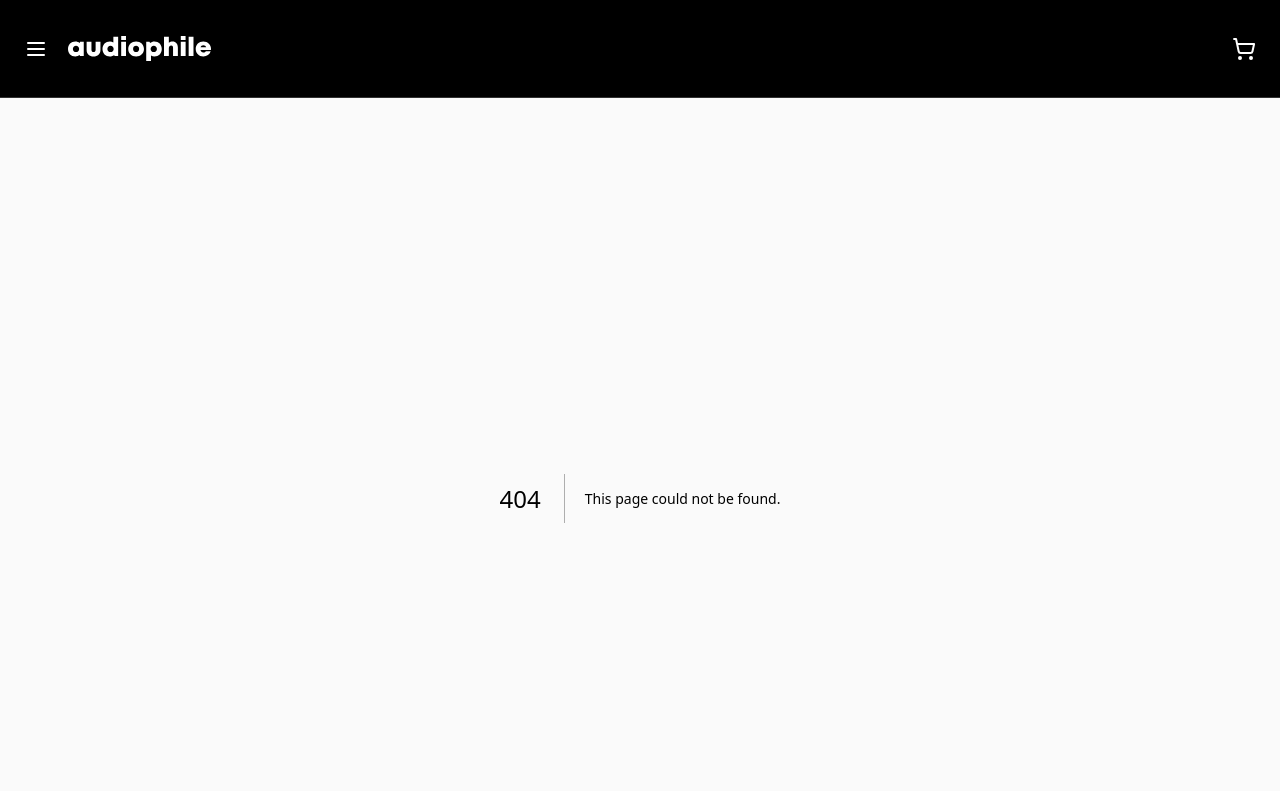
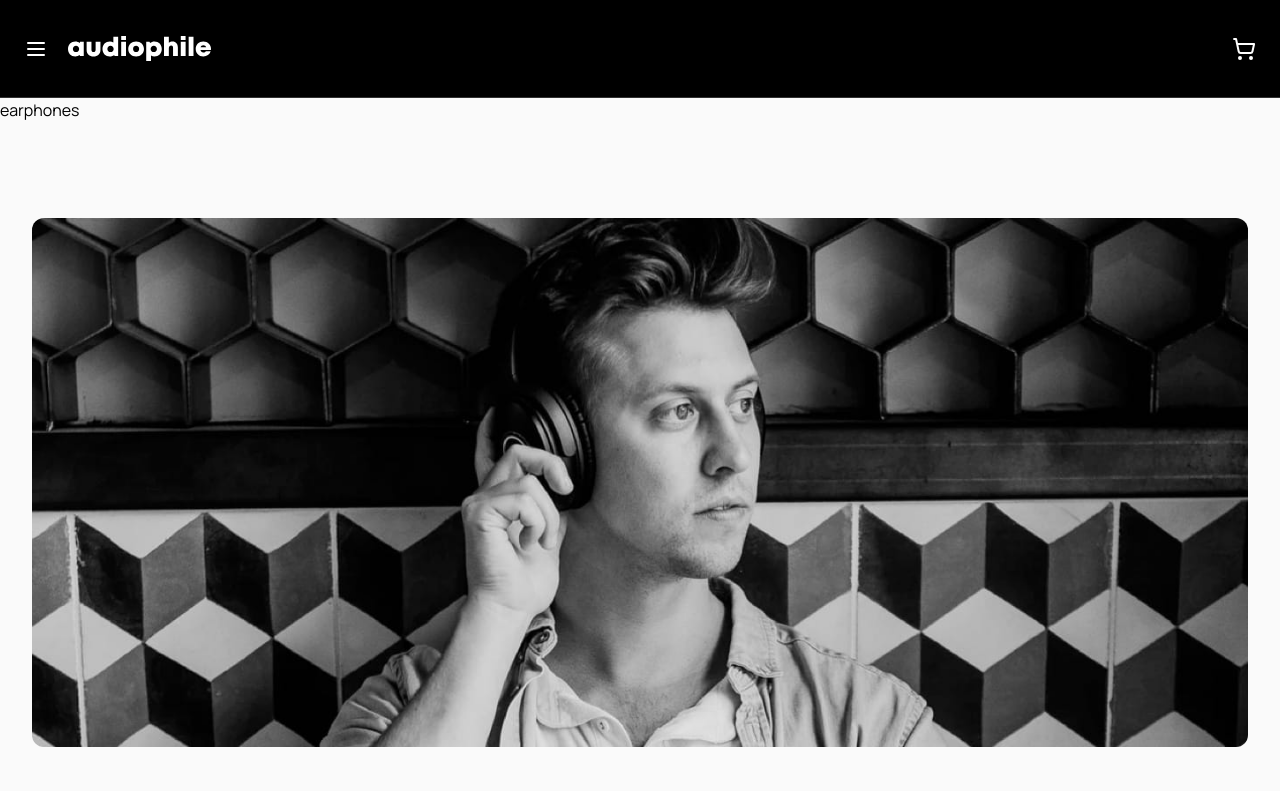
Before and after one commit to Briuwu/audiophile, a Next.js app: page /earphones in a window 1280 px wide. Before the commit this address had no page. Shown: the top 791 px of the page. Built offline with nearby package versions, Linux system fonts and the light colour scheme.

Commit message:
add the dynamic product page.

```diff
--- /dev/null
+++ b/app/[product]/page.tsx
@@ -0,0 +1,4 @@
+export default function Product({ params }: { params: { product: string } }) {
+  const { product } = params;
+  return <h1>{product}</h1>;
+}
```
